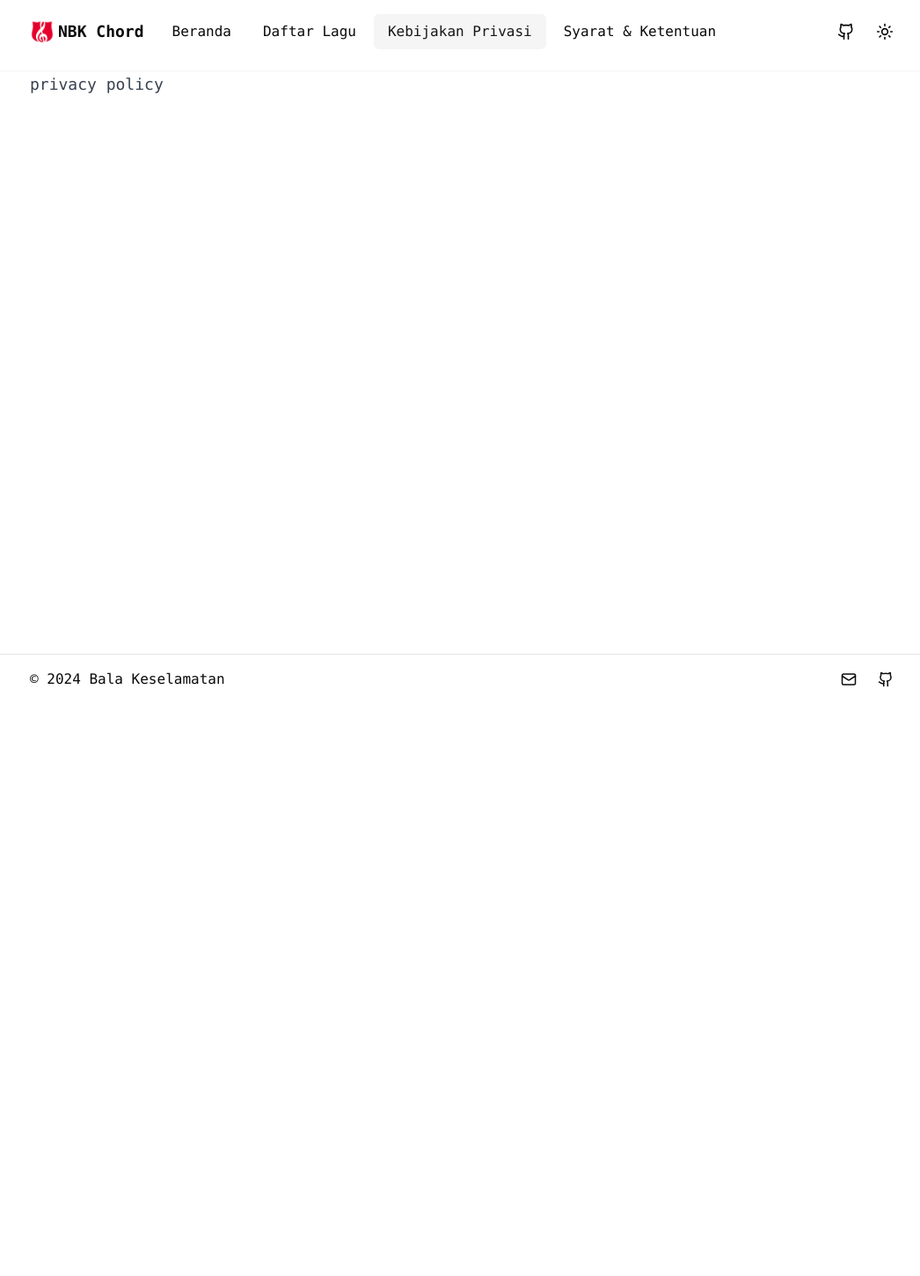
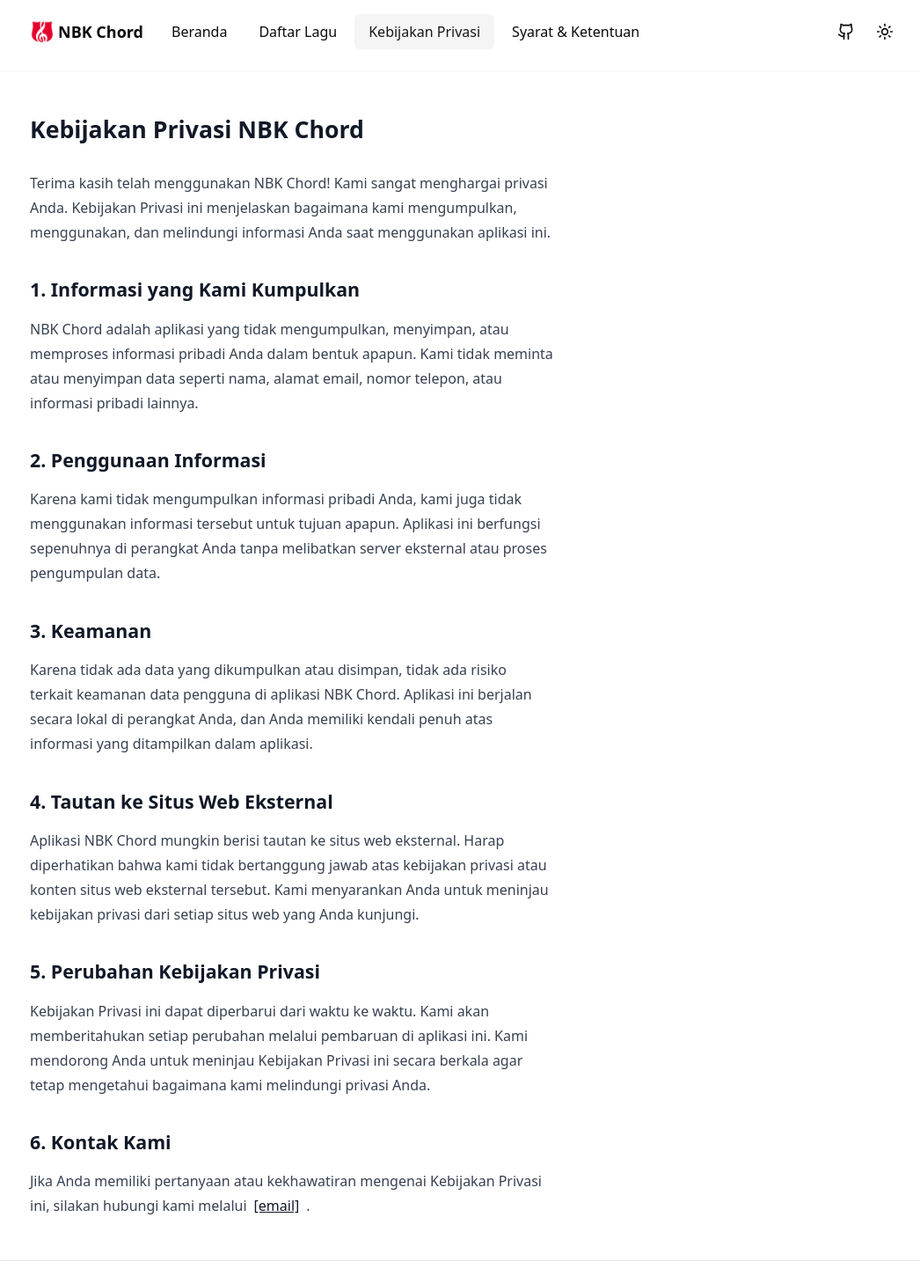
Before and after one commit to bagussuandana/nbk-chord, a Next.js app: page /privacy-policy in a window 1280 px wide. Shown: the top 1450 px of the page at 88% size, without its empty margins (110-1156 px from the left). Before the commit the page ends 800 px from the top, so only its background shows below. Built offline with nearby package versions, Linux system fonts and the light colour scheme.

Commit message:
readme privacy terms

```diff
--- a/app/layout.tsx
+++ b/app/layout.tsx
@@ -26,14 +26,14 @@
             <ProviderTheme>
                 <body
                     className={
-            "relative min-h-screen font-mono flex flex-col justify-between"
+                        "relative min-h-screen font-inter flex flex-col justify-between"
                     }
                 >
                     <div className={"flex-1"}>
                         <Header />
                         <main
                             className={
-                "md:mb-12 mb-8 min-w-full prose md:prose-lg dark:prose-invert"
+                                "md:mb-12 my-8 min-w-full prose md:prose-lg dark:prose-invert"
                             }
                         >
                             {children}
--- a/app/page.tsx
+++ b/app/page.tsx
@@ -1,6 +1,3 @@
-import { Button } from "@/components/ui/button";
-import Image from "next/image";
-
 export default function Home() {
-  return <div className="container">welcome</div>;
+    return <div className="container">welcome</div>;
 }
--- a/app/privacy-policy/page.tsx
+++ b/app/privacy-policy/page.tsx
@@ -1,3 +1,68 @@
 export default function Home() {
-  return <div className="container">privacy policy</div>;
+    return (
+        <div className="container">
+            <div className="prose">
+                <h2>Kebijakan Privasi NBK Chord</h2>
+                <p>
+                    Terima kasih telah menggunakan NBK Chord! Kami sangat
+                    menghargai privasi Anda. Kebijakan Privasi ini menjelaskan
+                    bagaimana kami mengumpulkan, menggunakan, dan melindungi
+                    informasi Anda saat menggunakan aplikasi ini.
+                </p>
+                <h3>1. Informasi yang Kami Kumpulkan</h3>
+                <p>
+                    NBK Chord adalah aplikasi yang tidak mengumpulkan,
+                    menyimpan, atau memproses informasi pribadi Anda dalam
+                    bentuk apapun. Kami tidak meminta atau menyimpan data
+                    seperti nama, alamat email, nomor telepon, atau informasi
+                    pribadi lainnya.
+                </p>
+                <h3>2. Penggunaan Informasi</h3>
+                <p>
+                    Karena kami tidak mengumpulkan informasi pribadi Anda, kami
+                    juga tidak menggunakan informasi tersebut untuk tujuan
+                    apapun. Aplikasi ini berfungsi sepenuhnya di perangkat Anda
+                    tanpa melibatkan server eksternal atau proses pengumpulan
+                    data.
+                </p>
+                <h3>3. Keamanan</h3>
+                <p>
+                    Karena tidak ada data yang dikumpulkan atau disimpan, tidak
+                    ada risiko terkait keamanan data pengguna di aplikasi NBK
+                    Chord. Aplikasi ini berjalan secara lokal di perangkat Anda,
+                    dan Anda memiliki kendali penuh atas informasi yang
+                    ditampilkan dalam aplikasi.
+                </p>
+                <h3>4. Tautan ke Situs Web Eksternal</h3>
+                <p>
+                    Aplikasi NBK Chord mungkin berisi tautan ke situs web
+                    eksternal. Harap diperhatikan bahwa kami tidak bertanggung
+                    jawab atas kebijakan privasi atau konten situs web eksternal
+                    tersebut. Kami menyarankan Anda untuk meninjau kebijakan
+                    privasi dari setiap situs web yang Anda kunjungi.
+                </p>
+                <h3>5. Perubahan Kebijakan Privasi</h3>
+                <p>
+                    Kebijakan Privasi ini dapat diperbarui dari waktu ke waktu.
+                    Kami akan memberitahukan setiap perubahan melalui pembaruan
+                    di aplikasi ini. Kami mendorong Anda untuk meninjau
+                    Kebijakan Privasi ini secara berkala agar tetap mengetahui
+                    bagaimana kami melindungi privasi Anda.
+                </p>
+                <h3>6. Kontak Kami</h3>
+                <p>
+                    Jika Anda memiliki pertanyaan atau kekhawatiran mengenai
+                    Kebijakan Privasi ini, silakan hubungi kami melalui
+                    <a
+                        className="mx-2"
+                        href="mailto:visiarch@gmail.com"
+                        target="_blank"
+                    >
+                        [email]
+                    </a>
+                    .
+                </p>
+            </div>
+        </div>
+    );
 }
--- a/app/terms-and-conditions/page.tsx
+++ b/app/terms-and-conditions/page.tsx
@@ -1,3 +1,51 @@
 export default function Home() {
-  return <div className="container">terms and conditions</div>;
+    return (
+        <div className="container">
+            <div className="prose">
+                <h2>Syarat dan Ketentuan Penggunaan NBK Chord</h2>
+                <p>
+                    Selamat datang di NBK Chord! Dengan menggunakan aplikasi
+                    ini, Anda setuju dengan syarat dan ketentuan berikut:
+                </p>
+                <h3>1. Penggunaan Aplikasi</h3>
+                <p>
+                    NBK Chord adalah aplikasi gratis yang menyediakan daftar
+                    lagu dari buku lagu Bala Keselamatan dengan fitur untuk
+                    mentransposisi akor. Anda dapat menggunakan aplikasi ini
+                    tanpa biaya apapun.
+                </p>
+                <h3>2. Privasi dan Keamanan Data</h3>
+                <p>
+                    Kami menghargai privasi Anda. NBK Chord tidak mengumpulkan,
+                    menyimpan, atau memproses data pengguna dalam bentuk apapun.
+                    Aplikasi ini sepenuhnya berbasis klien, sehingga data Anda
+                    tetap aman dan privat.
+                </p>
+                <h3>3. Batasan Tanggung Jawab</h3>
+                <p>
+                    NBK Chord disediakan sebagaimana adanya tanpa jaminan
+                    apapun. Kami tidak bertanggung jawab atas kerusakan atau
+                    kerugian yang mungkin terjadi akibat penggunaan aplikasi
+                    ini. Pengguna bertanggung jawab penuh atas penggunaan
+                    aplikasi ini.
+                </p>
+                <h3>4. Pembaruan dan Perubahan</h3>
+                <p>
+                    Kami berhak untuk memperbarui atau mengubah syarat dan
+                    ketentuan ini kapan saja. Perubahan akan diumumkan melalui
+                    aplikasi atau halaman resmi kami. Penggunaan berkelanjutan
+                    dari aplikasi setelah perubahan berarti Anda setuju dengan
+                    syarat dan ketentuan yang diperbarui.
+                </p>
+                <h3>5. Hak Kekayaan Intelektual</h3>
+                <p>
+                    Semua konten dalam aplikasi NBK Chord, termasuk namun tidak
+                    terbatas pada teks, grafik, dan fungsionalitas aplikasi,
+                    adalah milik kami dan dilindungi oleh undang-undang hak
+                    cipta. Anda tidak diperkenankan menyalin, memodifikasi, atau
+                    mendistribusikan konten ini tanpa izin tertulis dari kami.
+                </p>
+            </div>
+        </div>
+    );
 }
```
Also changed, not shown: 1 other file (tests, documents, lock files or other folders). Lines whose indentation alone changed are shown as unchanged.
